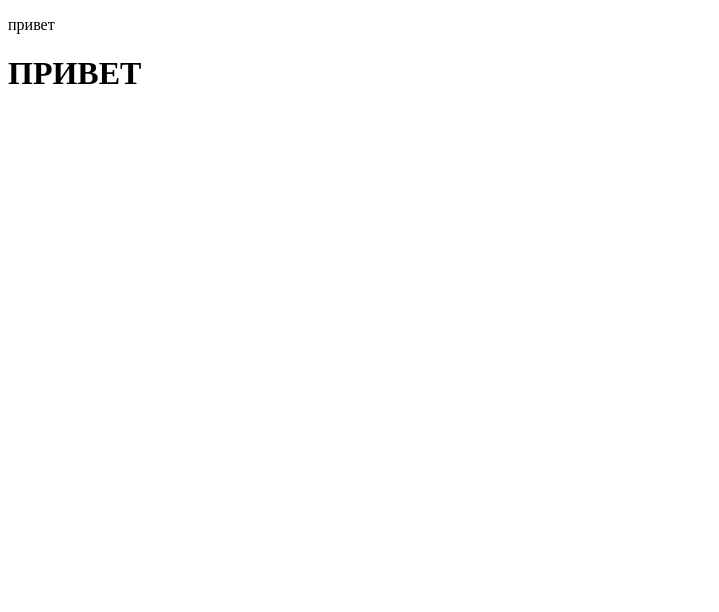
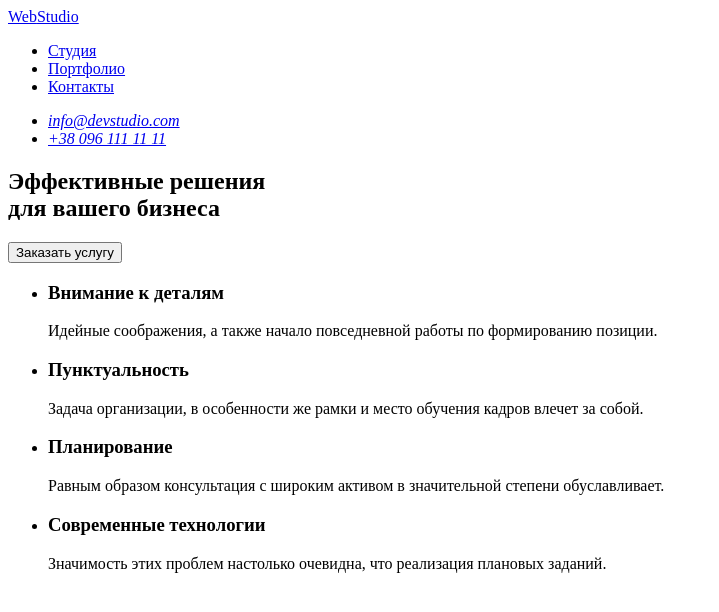
Before and after one commit to Artur-Ned/goit-markup-hw-01, a plain HTML site: page index.html in a window 1280 px wide. Shown: the whole page, without its empty margins (0-719 px from the left). Drawn offline with Linux system fonts and the light colour scheme.

Commit message:
половина макета

```diff
--- a/index.html
+++ b/index.html
@@ -6,8 +6,69 @@
     <title>Студия</title>
 </head>
 <body>
-    <p>привет</p>
-    <h1>ПРИВЕТ</h1>
+    <header>
+        <nav>
+            <a href="*" aria-label="логотип сайта"><span>Web</span><span>Studio</span></a>
+            <ul>
+                <li>
+                    <a href="*">Студия</a>
+                </li>
+                <li>
+                    <a href="*">Портфолио</a>
+                </li>
+                <li>
+                   <a href="*">Контакты</a>
+                </li>
+            </ul>
+            <address>
+                <ul>
+                    <li>
+                        <a href="mailto:info@devstudio.com">info@devstudio.com</a>
+                    </li>
+                    <li>
+                        <a href="tel:+380961111111">+38 096 111 11 11</a>
+                    </li>
+                </ul>
+            </address>
+        </nav>
+    </header>
+    <main>
+        <!--Герой-->
+        <section>
+            <h1>Эффективные решения <br>
+                для вашего бизнеса</h1>
+            <button type="button">Заказать услугу</button>
+        </section>
+        <!--особенности-->
+        <section>
+         <!--уточнить как скрыть заголовок Н2 -->
+         <ul>
+             <li>
+                 <h3>Внимание к деталям</h3>
+                 <p>Идейные соображения, а также начало повседневной работы по формированию позиции.</p>
+             </li>
+             <li>
+                 <h3>Пунктуальность</h3>
+                 <p>Задача организации, в особенности же рамки и место обучения кадров влечет за собой.</p>
+             </li>
+             <li>
+                 <h3>Планирование</h3>
+                 <p>Равным образом консультация с широким активом в значительной степени обуславливает.</p>
+             </li>
+             <li>
+                 <h3>Современные технологии</h3>
+                 <p>Значимость этих проблем настолько очевидна, что реализация плановых заданий.</p>
+             </li>
+         </ul>
+
+
+        </section>
+
+
+
+
+
+    </main>
 
 </body>
 </html>
```
